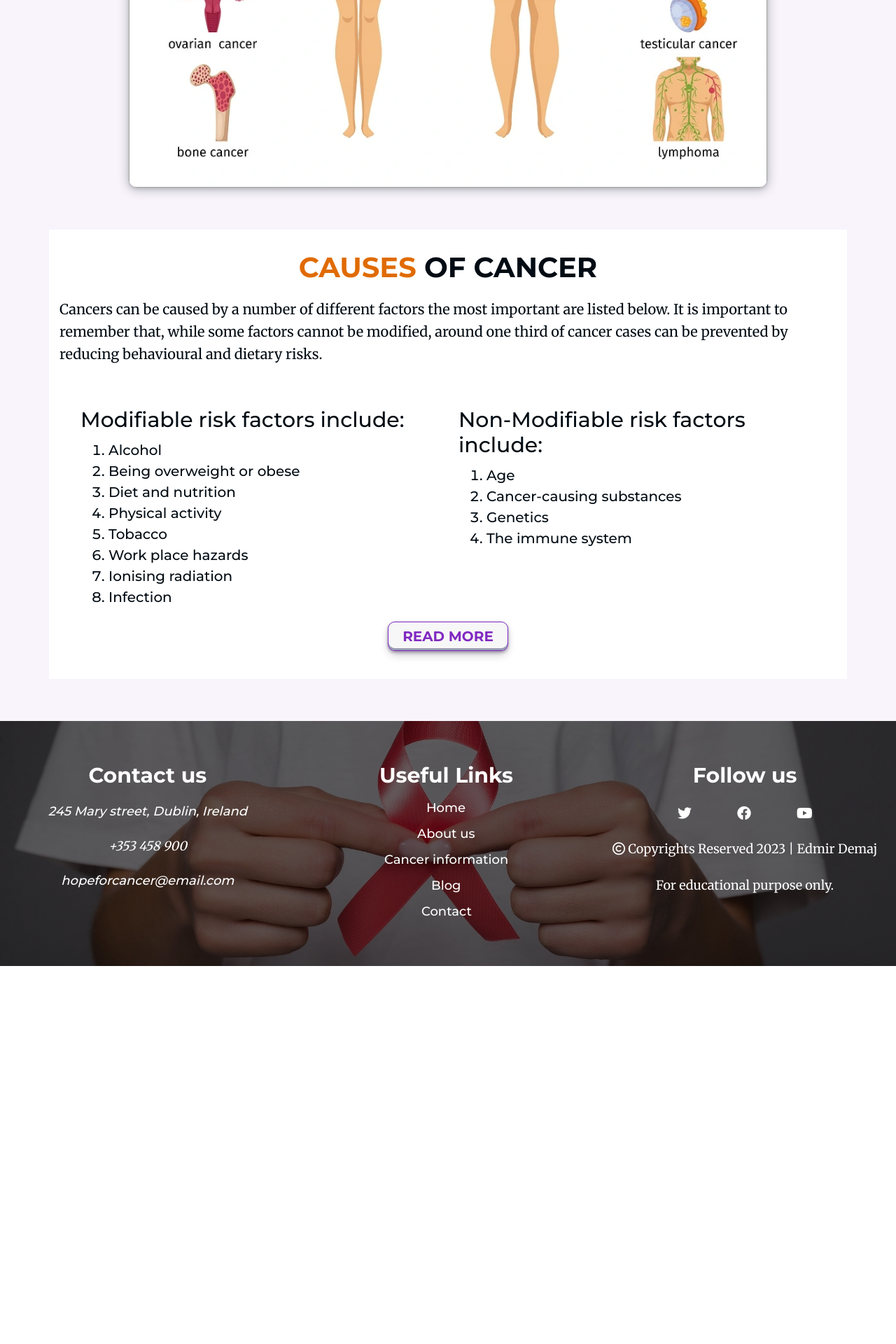
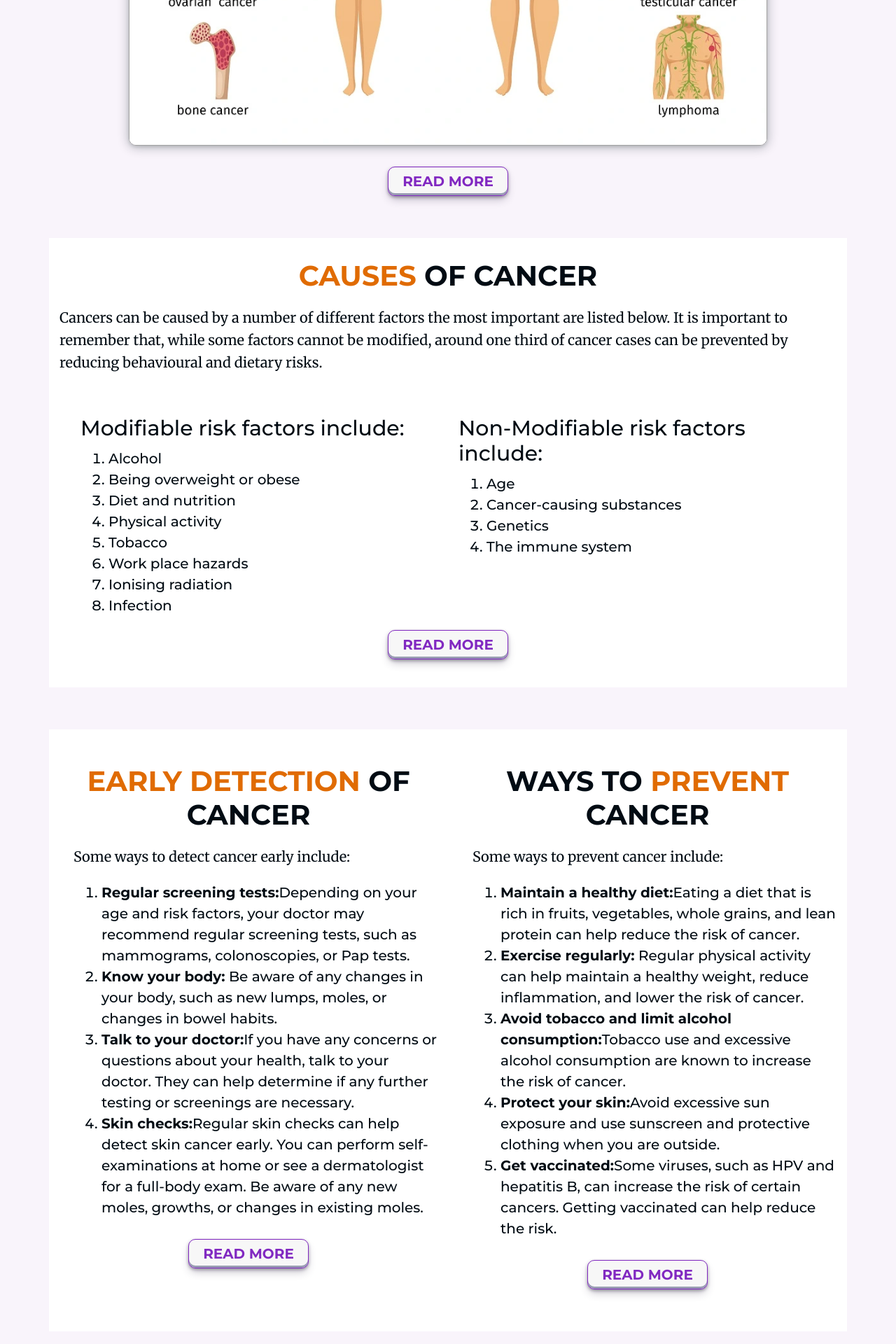
Before and after one commit to Edmir-Demaj/HopeForCancer, a Django app: page /info/ in a window 1280 px wide. Shown: the part 2520-4440 px from the top of the page at 70% size. Before the commit the page ends 3900 px from the top, so only its background shows below. Run offline with Django 3.2, Linux system fonts and the light colour scheme.

Commit message:
Add: style to last section on cancer info pg

```diff
--- a/other_pages/templates/other_pages/info.html
+++ b/other_pages/templates/other_pages/info.html
@@ -16,7 +16,7 @@
 <!-- What is cancer section start -->
 <div class="container">
   <div class="row text-center">
-    <h2 class="fw-bold mb-5">
+    <h2 class="fw-bold mb-4">
       Key<span class="orange-text"> Cancer Facts</span>
     </h2>
     <div class="mb-5 px-2 px-sm-0">
@@ -48,19 +48,28 @@
 </div>
 <!--  What is cancer section end -->
 
-<article>
+<!-- Cancer types section start -->
+<section>
   <div class="container">
     <div class="row text-center">
-      <h2 class="fw-bold mb-5">
+      <h2 class="fw-bold mb-4">
         Cancer<span class="orange-text"> types</span>
       </h2>
-      <div class="mb-5 px-2 px-sm-0">
+      <div class="mb-4 px-2 px-sm-0">
         <img src="{% static 'images/info_page/types_of_cancer.webp' %}" class="cancer-info-img"
           alt="An image displaying information graphics about cancer worldwide.">
       </div>
+      <div class="text-center mb-5">
+        <button type="button" class="info-btn">
+          <a href="https://www.cancer.gov/types" target="_blank"
+            aria-label="button to bring to external link, National Cancer Institute,to learn more about cancer types.Open in a new tab.">READ
+            MORE</a>
+        </button>
+      </div>
     </div>
   </div>
-</article>
+</section>
+<!-- Cancer types section end -->
 
 <!--  Causes of cancer section start -->
 <section>
@@ -106,8 +115,72 @@
           MORE</a>
       </button>
     </div>
-
   </div>
 </section>
 <!--  Causes of cancer section end -->
+
+<!-- Early detection section start -->
+<div class="container">
+  <div class="row mb-5 py-4" id="info-container">
+    <div class="text-center col-12 col-lg-6">
+      <h2 class="fw-bold text-center pt-3">
+        <span class="orange-text">Early detection</span> of cancer
+      </h2>
+      <p class="text-start info-text my-3 ps-0 ps-md-3">
+        Some ways to detect cancer early include:
+      </p>
+      <div>
+        <ol class="text-start mb-0 ps-4 ps-lg-5">
+          <li><strong>Regular screening tests:</strong>Depending on your age and risk factors, your doctor may recommend
+            regular screening tests, such as mammograms, colonoscopies, or Pap tests.</li>
+          <li><strong>Know your body:</strong> Be aware of any changes in your body, such as new lumps, moles, or
+            changes
+            in bowel habits.</li>
+          <li><strong>Talk to your doctor:</strong>If you have any concerns or questions about your health, talk to your
+            doctor. They can help determine if any further testing or screenings are necessary.</li>
+          <li><strong>Skin checks:</strong>Regular skin checks can help detect skin cancer early. You can perform
+            self-examinations at home or see a dermatologist for a full-body exam. Be aware of any new moles, growths,
+            or
+            changes in existing moles.</li>
+        </ol>
+      </div>
+      <button type="button" class="info-btn my-4">
+        <a href="https://www.cancer.gov/research/areas/diagnosis#the-importance-of-cancer-detection-and-diagnosis-research"
+          target="_blank"
+          aria-label="button to bring to external link, National Cancer Institute,to learn more about early detection of cancer.Open in a new tab.">READ
+          MORE</a>
+      </button>
+    </div>
+    <div class="text-center col-12 col-lg-6">
+      <h2 class="fw-bold text-center pt-3">
+        Ways to <span class="orange-text">Prevent</span> cancer
+      </h2>
+      <p class="text-start info-text my-3 ps-0 ps-md-3">
+        Some ways to prevent cancer include:
+      </p>
+      <div class="list-container">
+        <ol class="text-start mb-0 ps-4 ps-lg-5">
+          <li><strong>Maintain a healthy diet:</strong>Eating a diet that is rich in fruits, vegetables, whole grains,
+            and
+            lean protein can help reduce the risk of cancer.</li>
+          <li><strong>Exercise regularly:</strong> Regular physical activity can help maintain a healthy weight, reduce
+            inflammation, and lower the risk of cancer.</li>
+          <li><strong>Avoid tobacco and limit alcohol consumption:</strong>Tobacco use and excessive alcohol consumption
+            are known to increase the risk of cancer.</li>
+          <li><strong>Protect your skin:</strong>Avoid excessive sun exposure and use sunscreen and protective clothing
+            when you are outside.</li>
+          <li><strong>Get vaccinated:</strong>Some viruses, such as HPV and hepatitis B, can increase the risk of
+            certain
+            cancers. Getting vaccinated can help reduce the risk.</li>
+        </ol>
+      </div>
+      <button type="button" class="info-btn my-4">
+        <a href="https://www.cancer.gov/about-cancer/causes-prevention/patient-prevention-overview-pdq" target="_blank"
+          aria-label="button to bring to external link, National Cancer Institute,to learn more about ways to prevent cancer.Open in a new tab.">READ
+          MORE</a>
+      </button>
+    </div>
+  </div>
+</div>
+<!--  Early detection section end -->
 {% endblock content %}
```
